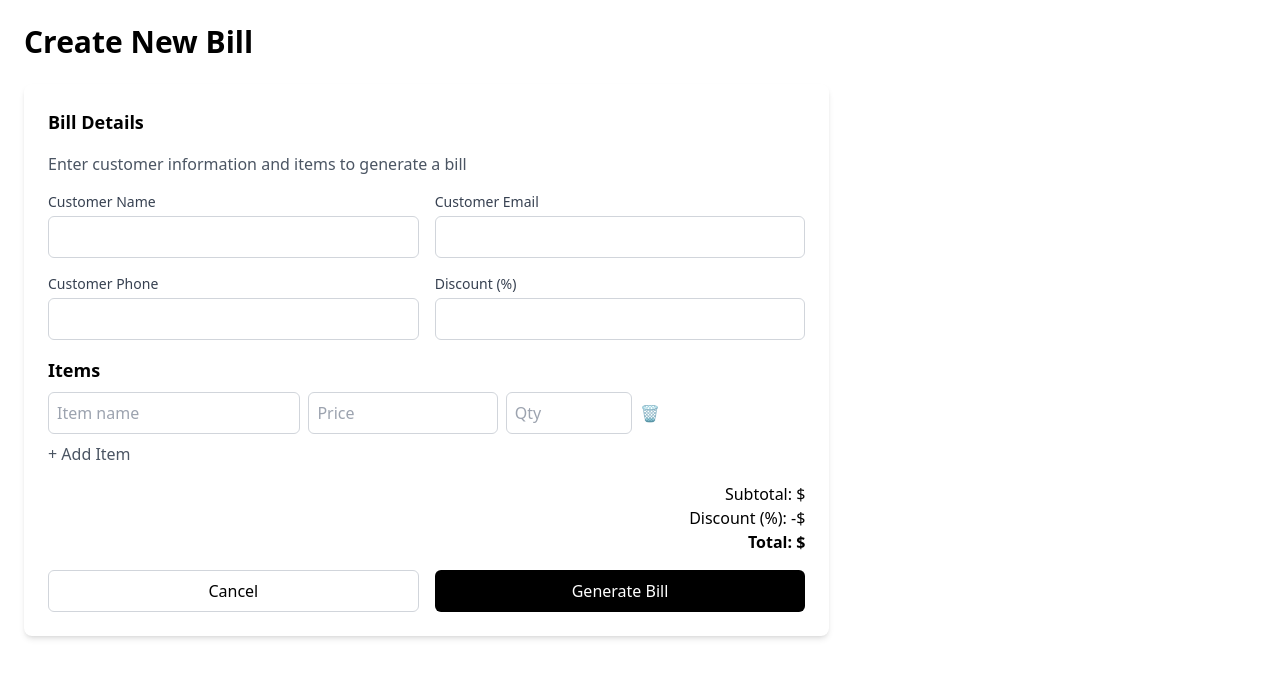
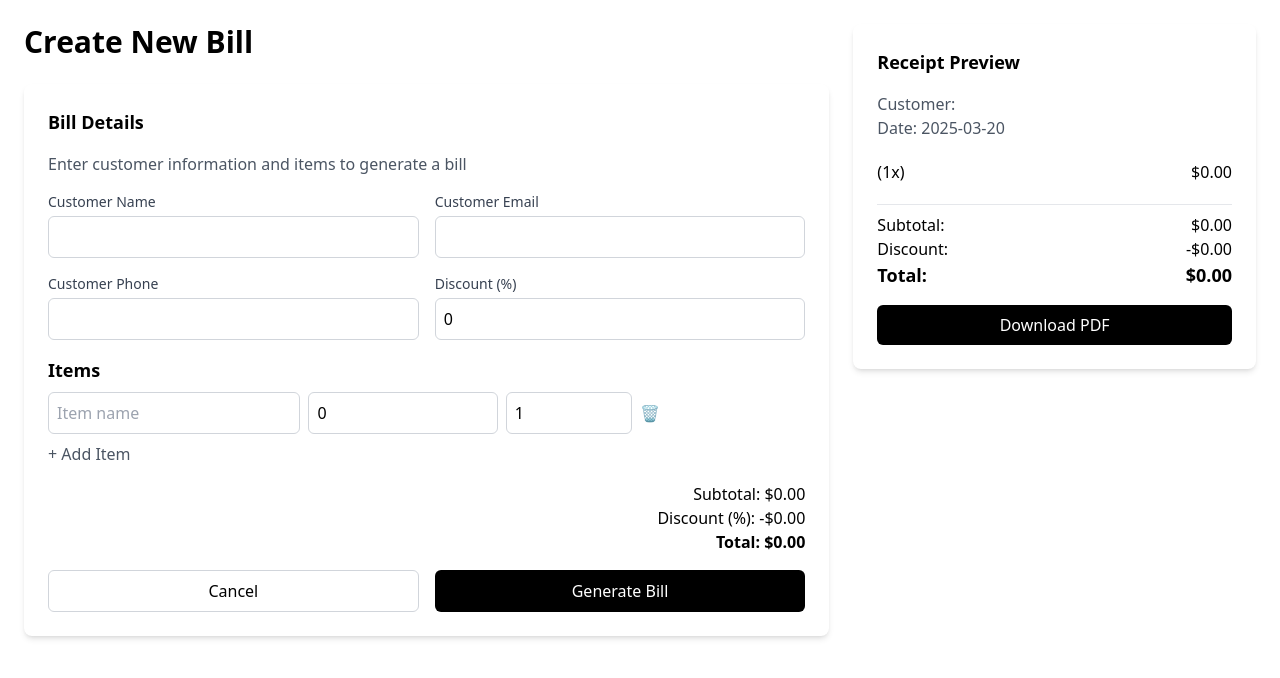
Before and after one commit to Maneeshaprabha/Bill_Generator, a React (Create React App) app: page /create-bill in a window 1280 px wide. Shown: the top 678 px of the page. Built offline with nearby package versions, Linux system fonts and the light colour scheme.

Commit message:
bill preview

```diff
--- a/package.json
+++ b/package.json
@@ -9,6 +9,8 @@
     "@testing-library/jest-dom": "^6.6.3",
     "@testing-library/react": "^16.2.0",
     "@testing-library/user-event": "^13.5.0",
+    "firebase": "^11.5.0",
+    "jspdf": "^2.5.1",
     "lucide-react": "^0.483.0",
     "react": "^19.0.0",
     "react-dom": "^19.0.0",
@@ -44,6 +46,7 @@
   "devDependencies": {
     "@types/react": "^19.0.12",
     "@types/react-dom": "^19.0.4",
+    "ignore-loader": "^0.1.2",
     "tailwindcss": "^3.4.17"
   },
   "description": "This project was bootstrapped with [Create React App](https://github.com/facebook/create-react-app).",
--- /dev/null
+++ b/src/components/Bill/BillPreview.jsx
@@ -0,0 +1,76 @@
+import React from "react";
+import { jsPDF } from "jspdf";
+
+const BillPreview = ({ formData, total, billId }) => {
+
+  const generatePDF = () => {
+    const doc = new jsPDF();
+    doc.text("BILL-EASE", 20, 20);
+    doc.text(`Invoice #${billId}`, 20, 30);
+    doc.text(`Date: ${formData.date}`, 20, 40);
+    doc.text(`Bill To: ${formData.customerName}`, 20, 50);
+    doc.text(`Contact: ${formData.contact}`, 20, 60);
+    doc.text("Items:", 20, 80);
+    formData.items.forEach((item, index) => {
+      doc.text(
+        `${item.name}: $${item.price} x ${item.quantity} = $${
+          item.price * item.quantity
+        }`,
+        20,
+        90 + index * 10
+      );
+    });
+    doc.text(`Subtotal: $${formData.items.reduce((sum, item) => sum + item.price * item.quantity, 0).toFixed(2)}`, 20, 120);
+    doc.text(`Discount: -$${formData.discount.toFixed(2)}`, 20, 130);
+    doc.text(`Total: $${total.toFixed(2)}`, 20, 140);
+    doc.text("Thank you for your business!", 20, 160);
+    doc.save(`bill-${billId}.pdf`);
+  };
+
+  return (
+    <div className="bg-white p-6 rounded-lg shadow-md">
+      <h2 className="text-lg font-semibold mb-4">Receipt Preview</h2>
+      <p className="text-gray-600">
+        <span className="font-medium">Customer:</span> {formData.customerName}
+      </p>
+      <p className="text-gray-600">
+        <span className="font-medium">Date:</span> {formData.date}
+      </p>
+      <div className="mt-4">
+        {formData.items.map((item, index) => (
+          <div key={index} className="flex justify-between py-1">
+            <span>{item.name} ({item.quantity}x)</span>
+            <span>${(item.price * item.quantity).toFixed(2)}</span>
+          </div>
+        ))}
+      </div>
+      <div className="mt-4 border-t pt-2">
+        <div className="flex justify-between">
+          <span>Subtotal:</span>
+          <span>
+            $
+            {formData.items
+              .reduce((sum, item) => sum + item.price * item.quantity, 0)
+              .toFixed(2)}
+          </span>
+        </div>
+        <div className="flex justify-between">
+          <span>Discount:</span>
+          <span>-${formData.discount.toFixed(2)}</span>
+        </div>
+        <div className="flex justify-between font-bold text-lg">
+          <span>Total:</span>
+          <span>${total.toFixed(2)}</span>
+        </div>
+      </div>
+      <button
+        onClick={generatePDF}
+        className="mt-4 w-full bg-black text-white py-2 rounded-md hover:bg-gray-800"
+      >
+        Download PDF
+      </button>
+    </div>
+  );
+};
+
+export default BillPreview;
--- a/src/components/Bill/CreateBill.jsx
+++ b/src/components/Bill/CreateBill.jsx
@@ -1,8 +1,79 @@
-import React from 'react'
+import React, { useState } from "react";
+import { useNavigate } from "react-router-dom";
+import BillPreview  from "./BillPreview"
 
 const CreateBill = () => {
+  const navigate = useNavigate();
+  const [formData, setFormData] = useState({
+    customerName: "",
+    customerEmail: "",
+    contact: "",
+    discount: 0,
+    items: [{ name: "", price: 0, quantity: 1 }],
+    date: new Date().toISOString().split("T")[0],
+  });
+  const [error, setError] = useState("");
+
+  const handleInputChange = (e) => {
+    const { name, value } = e.target;
+    setFormData({ ...formData, [name]: value });
+  };
+
+  const handleItemChange = (index, field, value) => {
+    const newItems = [...formData.items];
+    newItems[index][field] = value;
+    setFormData({ ...formData, items: newItems });
+  };
+
+  const addItem = () => {
+    setFormData({
+      ...formData,
+      items: [...formData.items, { name: "", price: 0, quantity: 1 }],
+    });
+  };
+
+  const removeItem = (index) => {
+    const newItems = formData.items.filter((_, i) => i !== index);
+    setFormData({ ...formData, items: newItems });
+  };
+
+  const calculateTotal = () => {
+    const subtotal = formData.items.reduce(
+      (sum, item) => sum + item.price * item.quantity,
+      0
+    );
+    return subtotal - formData.discount;
+  };
+
+  const handleSubmit = async () => {
+    const token = localStorage.getItem("token");
+    if (!token) {
+      setError("You must be logged in to create a bill");
+      return;
+    }
+
+    try {
+      const response = await fetch("http://localhost:5000/api/bills", {
+        method: "POST",
+        headers: {
+          "Content-Type": "application/json",
+          Authorization: `Bearer ${token}`,
+        },
+        body: JSON.stringify(formData),
+      });
+
+      const data = await response.json();
+      if (response.ok) {
+        navigate(`/bill-receipt/${data.billId}`, { state: { formData, total: calculateTotal() } });
+      } else {
+        setError(data.message);
+      }
+    } catch (err) {
+      setError("Failed to create bill");
+    }
+  };
+
   return (
-
     <div className="p-6 flex flex-col lg:flex-row gap-6">
       <div className="w-full lg:w-2/3">
         <h1 className="text-3xl font-bold mb-6">Create New Bill</h1>
@@ -11,6 +82,7 @@ const CreateBill = () => {
           <p className="text-gray-600 mb-4">
             Enter customer information and items to generate a bill
           </p>
+          {error && <p className="text-red-500 mb-4">{error}</p>}
           <div className="grid grid-cols-1 md:grid-cols-2 gap-4 mb-4">
             <div>
               <label className="block text-sm font-medium text-gray-700">
@@ -19,7 +91,8 @@ const CreateBill = () => {
               <input
                 type="text"
                 name="customerName"
-
+                value={formData.customerName}
+                onChange={handleInputChange}
                 className="mt-1 w-full p-2 border border-gray-300 rounded-md"
               />
             </div>
@@ -30,7 +103,8 @@ const CreateBill = () => {
               <input
                 type="email"
                 name="customerEmail"
-
+                value={formData.customerEmail}
+                onChange={handleInputChange}
                 className="mt-1 w-full p-2 border border-gray-300 rounded-md"
               />
             </div>
@@ -41,7 +115,8 @@ const CreateBill = () => {
               <input
                 type="text"
                 name="contact"
-
+                value={formData.contact}
+                onChange={handleInputChange}
                 className="mt-1 w-full p-2 border border-gray-300 rounded-md"
               />
             </div>
@@ -52,61 +127,69 @@ const CreateBill = () => {
               <input
                 type="number"
                 name="discount"
-
+                value={formData.discount}
+                onChange={handleInputChange}
                 className="mt-1 w-full p-2 border border-gray-300 rounded-md"
               />
             </div>
           </div>
           <h3 className="text-lg font-semibold mb-2">Items</h3>
-
-                <div  className="flex gap-2 mb-2">
+          {formData.items.map((item, index) => (
+            <div key={index} className="flex gap-2 mb-2">
               <input
                 type="text"
                 placeholder="Item name"
-
+                value={item.name}
+                onChange={(e) => handleItemChange(index, "name", e.target.value)}
                 className="w-1/3 p-2 border border-gray-300 rounded-md"
               />
               <input
                 type="number"
                 placeholder="Price"
-
+                value={item.price}
+                onChange={(e) =>
+                  handleItemChange(index, "price", Number(e.target.value))
+                }
                 className="w-1/4 p-2 border border-gray-300 rounded-md"
               />
               <input
                 type="number"
                 min="1"
                 placeholder="Qty"
-
+                value={item.quantity}
+                onChange={(e) =>
+                  handleItemChange(index, "quantity", Number(e.target.value))
+                }
                 className="w-1/6 p-2 border border-gray-300 rounded-md"
               />
               <button
-
+                onClick={() => removeItem(index)}
                 className="text-red-600 hover:text-red-800"
               >
                 🗑️
               </button>
             </div>
-
+          ))}
           <button
-
+            onClick={addItem}
             className="text-gray-600 hover:text-gray-800 mb-4"
           >
             + Add Item
           </button>
           <div className="text-right">
-                <p>Subtotal: $</p>
-                <p>Discount (%): -$</p>
-                <p className="font-bold">Total: $</p>
+            <p>Subtotal: ${formData.items.reduce((sum, item) => sum + item.price * item.quantity, 0).toFixed(2)}</p>
+            <p>Discount (%): -${formData.discount.toFixed(2)}</p>
+            <p className="font-bold">Total: ${calculateTotal().toFixed(2)}</p>
           </div>
           <div className="flex gap-4 mt-4">
             <button
-
+              onClick={() => navigate("/dashboard")}
               className="w-1/2 border border-gray-300 py-2 rounded-md"
             >
               Cancel
             </button>
             <button
-
+              onClick={handleSubmit}
               className="w-1/2 bg-black text-white py-2 rounded-md hover:bg-gray-800"
             >
               Generate Bill
@@ -115,11 +198,10 @@ const CreateBill = () => {
         </div>
       </div>
       <div className="w-full lg:w-1/3">
-
+        <BillPreview formData={formData} total={calculateTotal()} billId="5315" />
       </div>
     </div>
+  );
+};
 
-  )
-}
-
-export default CreateBill
+export default CreateBill;
```
Also changed, not shown: src/components/Login.js (+33 -10 lines), src/components/Register.js (+41 -5 lines), 1 other file (tests, documents, lock files or other folders). Lines whose indentation alone changed are shown as unchanged.
